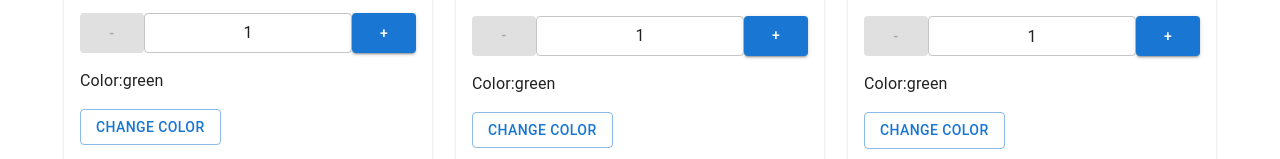
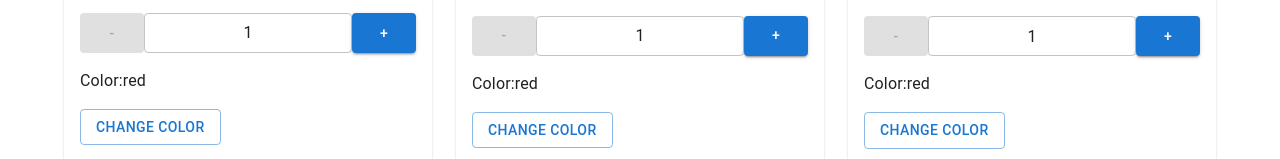
Before and after one commit to ItDev-Angel/shop-project, a React (Create React App) app: page / in a window 1280 px wide. Shown: the part 588-747 px from the top of the page. Built offline with nearby package versions, Linux system fonts and the light colour scheme.

Commit message:
change color

```diff
--- a/src/components/Products/ProductsListItem.tsx
+++ b/src/components/Products/ProductsListItem.tsx
@@ -20,20 +20,17 @@ export type PropsProduct = {
 
 type State = {
     count: number
-    changeColor:boolean
+    color:string
 
 }
 
 class ProductsListItem extends Component<PropsProduct, State> {
-    // state = { count: 1, changeColor:false }
+    state = { count: 1, color:"red" }
 
-    constructor(props: PropsProduct){
-        super(props)
-        this.state = {changeColor:false, count:1}
-    }
-    changeColor = () => {
-        this.setState(state => ({
-            changeColor: !state.changeColor
+
+    toogleChangeColor = () => {
+        this.setState((prevState: State) => ({
+            color: prevState.color === 'red' ? 'green' : 'red',
         }))
     }
 
@@ -83,8 +80,8 @@ class ProductsListItem extends Component<PropsProduct, State> {
                             +
                         </Button>
                     </div>
-                    <p>Color:{this.state.changeColor ? "red" : "green"}</p>
-                    <Button variant="outlined" onClick={this.changeColor}>
+                    <p>Color:{this.state.color}</p>
+                    <Button variant="outlined" onClick={this.toogleChangeColor}>
                         Change Color
                     </Button>
                 </CardContent>
```
